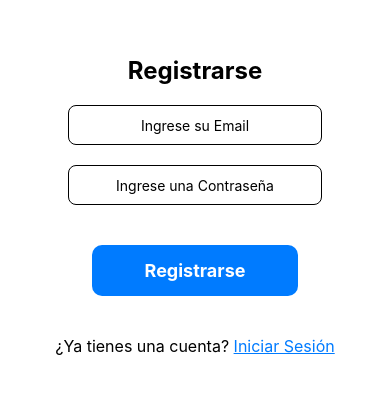
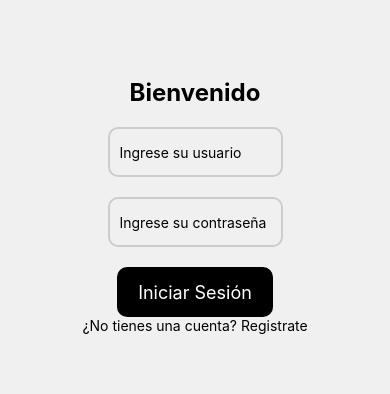
Before and after one commit to facurozen/Dai-Brodsky-Rozenbaum, a React Native app in the folder TP01_RN_Brodsky_Rozenbaum/: screen / in a window 390 px wide. Shown: the part 216-610 px from the top of the page. Built offline with nearby package versions, Linux system fonts and the light colour scheme.

Commit message:
tp final

```diff
--- a/TP01_RN_Brodsky_Rozenbaum/App.js
+++ b/TP01_RN_Brodsky_Rozenbaum/App.js
@@ -4,7 +4,7 @@ import { createStackNavigator } from '@react-navigation/stack';
 import { useNavigation } from '@react-navigation/native';
 import Login from './src/screens/Login'
 import Registrarse from './src/screens/Registrarse'
-import {useState} from 'react'
+import { useState,useEffect } from 'react';
 import Home from './src/screens/Home';
 import Perfil from'./src/screens/Perfil';
 
@@ -30,15 +30,16 @@ const analytics = getAnalytics(app);
 
 export default function App() {
   const [usuario, setUsuario] = useState({});
+
   return (
     <SafeAreaView style={styles.container}>
       <NavigationContainer fallback>
         <Stack.Navigator screenOptions={{ headerShown: false }}>
+          <Stack.Screen name="Login" component={Login} />
+          <Stack.Screen name="Registrarse" component={Registrarse} />
 
-          <Stack.Screen name="Registrarse" component={Registrarse} />
+          <Stack.Screen name="Home" component={Home} />
           <Stack.Screen name="Perfil" component={Perfil} />
-          <Stack.Screen name="Login" component={Login} />
-          <Stack.Screen name="Home" component={Home} />
 
         </Stack.Navigator>
       </NavigationContainer>
--- a/TP01_RN_Brodsky_Rozenbaum/src/screens/Home.jsx
+++ b/TP01_RN_Brodsky_Rozenbaum/src/screens/Home.jsx
@@ -5,19 +5,29 @@ import { getDocs, query, where, collection } from "firebase/firestore";
 import { useSafeAreaFrame } from 'react-native-safe-area-context';
 
 export default function Home({ route, navigation }) {
-  const { user } = route.params;
+  const { user2 } = route.params;
+  const [user,setUser] = useState({
+    mail:null,
+    password:null,
+  });
 
   useEffect(() => {
-    console.log(user);
+    // Obtener el ID del usuario desde localStorage
+    const storedMail = localStorage.getItem('mail');
+    const storedPass = localStorage.getItem('pass');
+
+      setUser({ mail: storedMail, password: storedPass });
+
   }, []);
+
 
   return (
     <View style={styles.container}>
       <View style={styles.welcomeContainer}>
-        <Text style={styles.welcomeText}>Bienvenido</Text>
+        <Text style={styles.welcomeText}>sambalanga</Text>
       </View>
       <View style={styles.userInfoContainer}>
-        <Text>Bienvenido {user.email} lo quiero mucho!</Text>
+        <Text>Bienvenido {user2.email} lo quiero mucho!</Text>
       </View>
       <TouchableOpacity
         style={styles.button}
--- a/TP01_RN_Brodsky_Rozenbaum/src/screens/Login.jsx
+++ b/TP01_RN_Brodsky_Rozenbaum/src/screens/Login.jsx
@@ -1,4 +1,4 @@
-import React, { useState } from 'react';
+import React, { useState,useEffect } from 'react';
 import { StatusBar } from 'expo-status-bar';
 import { Button, StyleSheet, Text, View, TouchableOpacity, Dimensions, TextInput } from 'react-native';
 import { useNavigation } from '@react-navigation/native';
@@ -28,7 +28,9 @@ export default function Login() {
       const updateUserContext = async () => await setUser(userLogged)
       updateUserContext()
       console.log('Usuario logueado')
-      navigation.navigate('Home', { user: obj })
+      localStorage.setItem('mail', mail); // guardo en user el mail y la contraseña
+      localStorage.setItem('pass',password);
+      navigation.navigate('Home', { user2: obj })
     })
     .catch((error) => {
       console.log(error)
@@ -36,8 +38,8 @@ export default function Login() {
     })
   }
 
+  return (
 
-  return (
     <View style={styles.container}>
       <Text style={styles.title}>Bienvenido</Text>
       <TextInput
@@ -53,9 +55,13 @@ export default function Login() {
         value={password}
         onChangeText={(text) => setPass(text)}
       />
+
       <TouchableOpacity style={styles.button} onPress={login}>
         <Text style={styles.buttonText}>Iniciar Sesión</Text>
       </TouchableOpacity>
+      <Text style={styles.linkText}>¿No tienes una cuenta? <Text style={styles.link} onPress={() => navigation.navigate('Registrarse')}>Registrate</Text></Text>
+
+
       <StatusBar style="auto" />
     </View>
   );
--- a/TP01_RN_Brodsky_Rozenbaum/src/screens/registrarse.jsx
+++ b/TP01_RN_Brodsky_Rozenbaum/src/screens/registrarse.jsx
@@ -90,6 +90,8 @@ export default function registrarse() {
       {message ? <Text style={styles.message}>{message}</Text> : null}
 
       <Text style={styles.linkText}>¿Ya tienes una cuenta? <Text style={styles.link} onPress={() => navigation.navigate('Login')}>Iniciar Sesión</Text></Text>
+
+
     </View>
   );
 }
```
